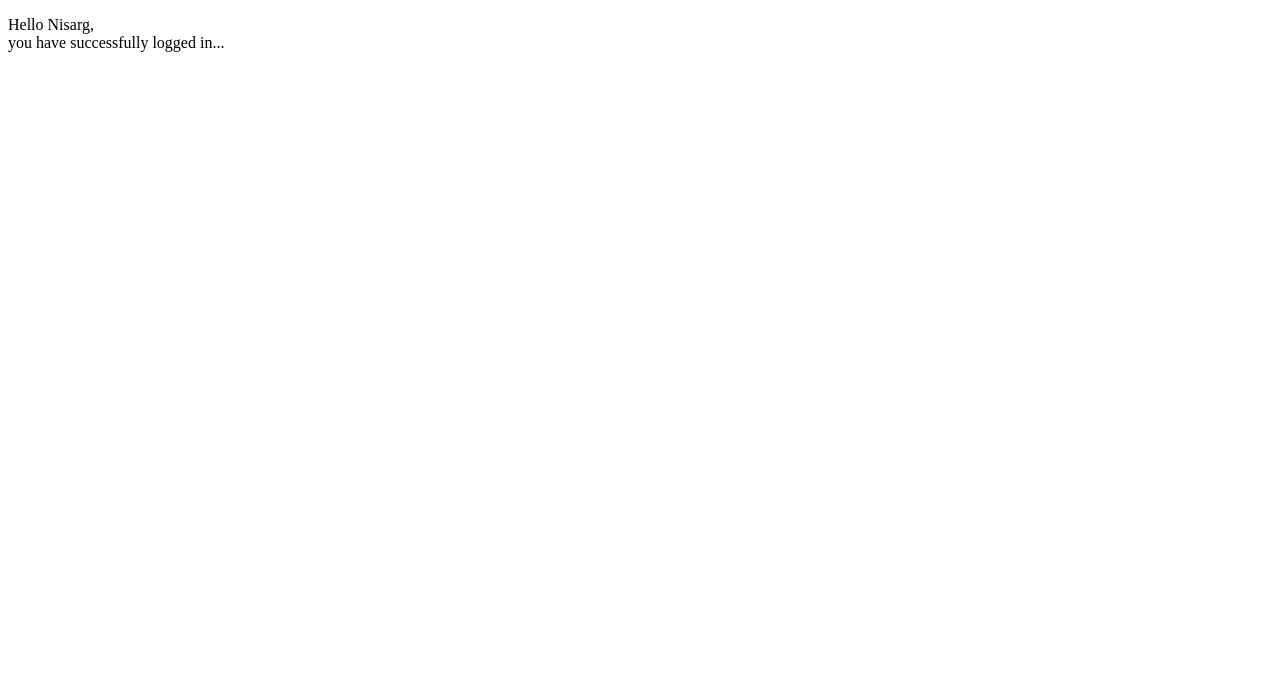
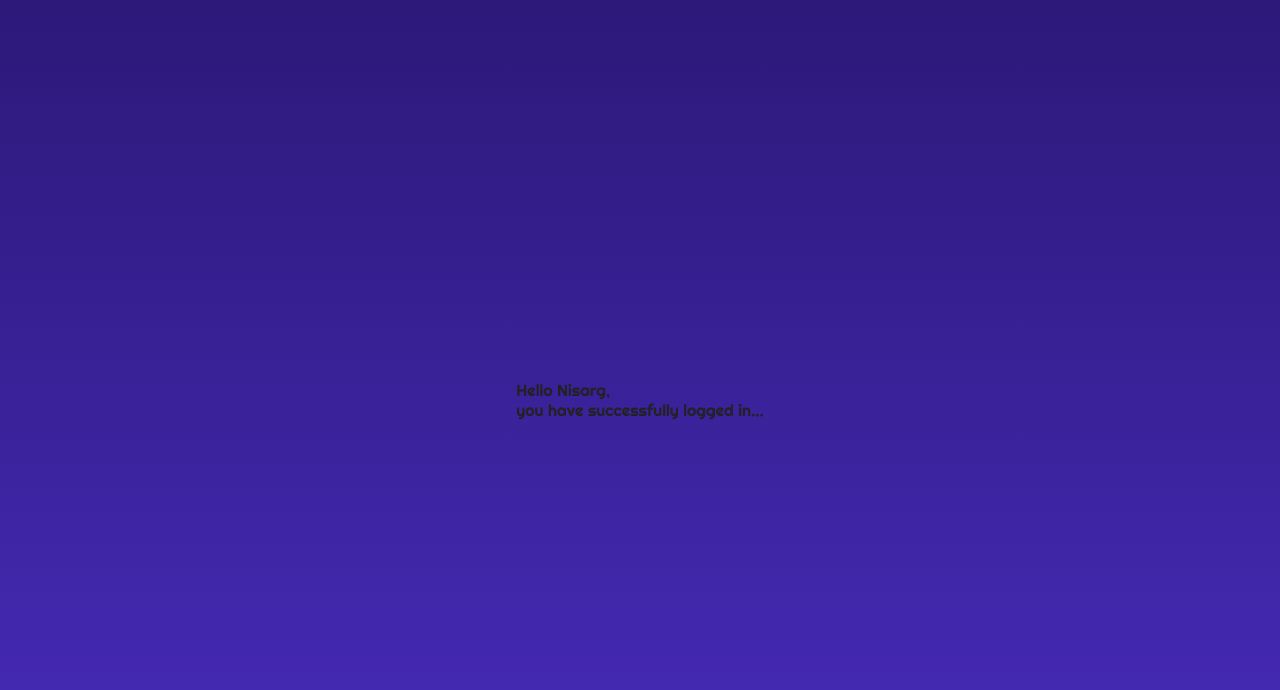
Before and after one commit to ngunner15/oauth-project, a website: page public/success.html in a window 1280 px wide. Drawn offline with Linux system fonts and the light colour scheme.

Commit message:
Add style.css

```diff
--- a/public/success.html
+++ b/public/success.html
@@ -5,6 +5,8 @@
   <meta http-equiv="X-UA-Compatible" content="IE=edge">
   <meta name="viewport" content="width=device-width, initial-scale=1.0">
   <title>Success</title>
+  <link href="https://fonts.googleapis.com/css2?family=Righteous&display=swap" rel="stylesheet">
+  <link href="style.css" rel="stylesheet" type="text/css" />
 </head>
 <body>
   <p class="success">
```
Also changed, not shown: public/error.html (+2 -0 lines).
